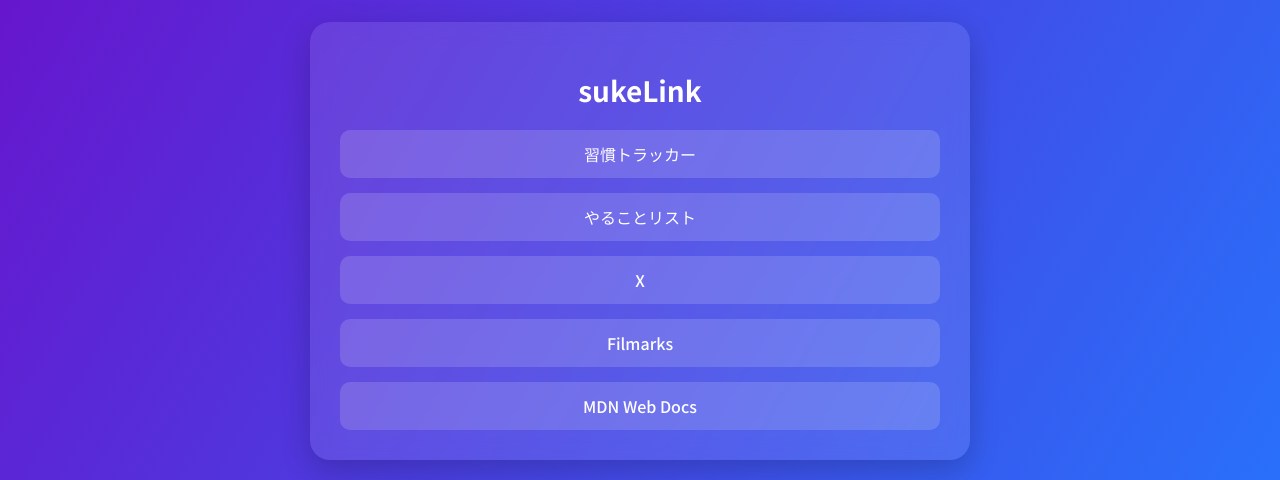
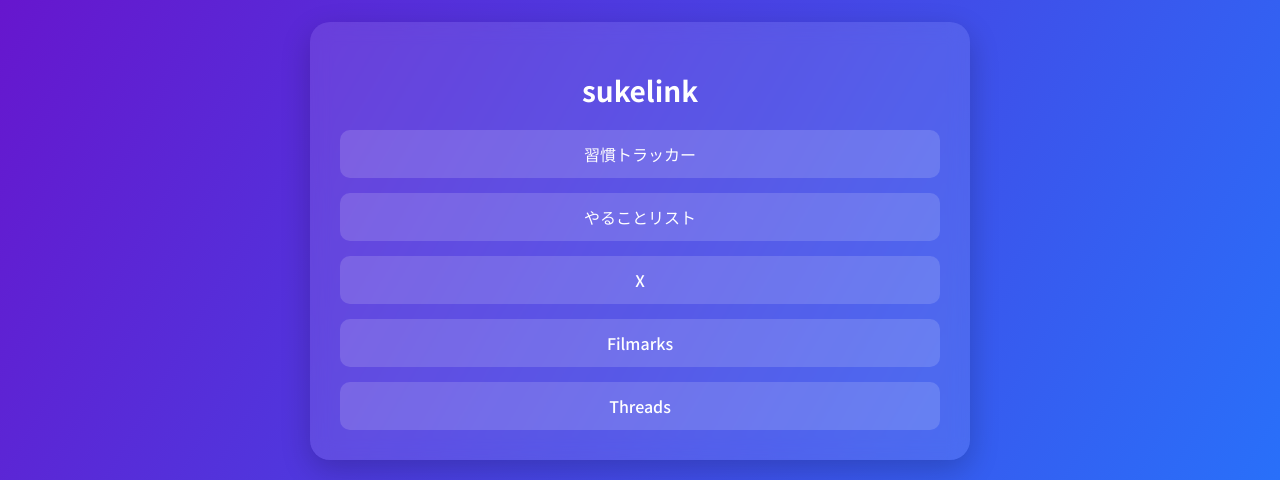
Before and after one commit to sukerusk/linkcollection, a plain HTML site: page index.html in a window 1280 px wide. Shown: the part 159-639 px from the top of the page. Drawn offline with Linux system fonts and the light colour scheme.

Commit message:
index.html を更新

```diff
--- a/index.html
+++ b/index.html
@@ -8,13 +8,13 @@
 </head>
 <body>
   <div class="container">
-    <h1>sukeLink</h1>
+    <h1>sukelink</h1>
     <div class="links">
       <a href="https://sukerusk.github.io/HabitLog/" class="link" target="_blank">習慣トラッカー</a>
       <a href="https://sukerusk.github.io/todo-list/" class="link" target="_blank">やることリスト</a>
       <a href="https://x.com/sukerachof?s=21&t=X0JJBsk_kz80o9ThYhr94g" class="link" target="_blank">X</a>
       <a href="https://filmarks.com/users/sukerusk" class="link" target="_blank">Filmarks</a>
-      <a href="https://developer.mozilla.org" class="link" target="_blank">MDN Web Docs</a>
+      <a href="https://www.threads.net/@sukerachof?igshid=NTc4MTIwNjQ2YQ==" class="link" target="_blank">Threads</a>
     </div>
   </div>
   <script src="scripts.js"></script>
```
